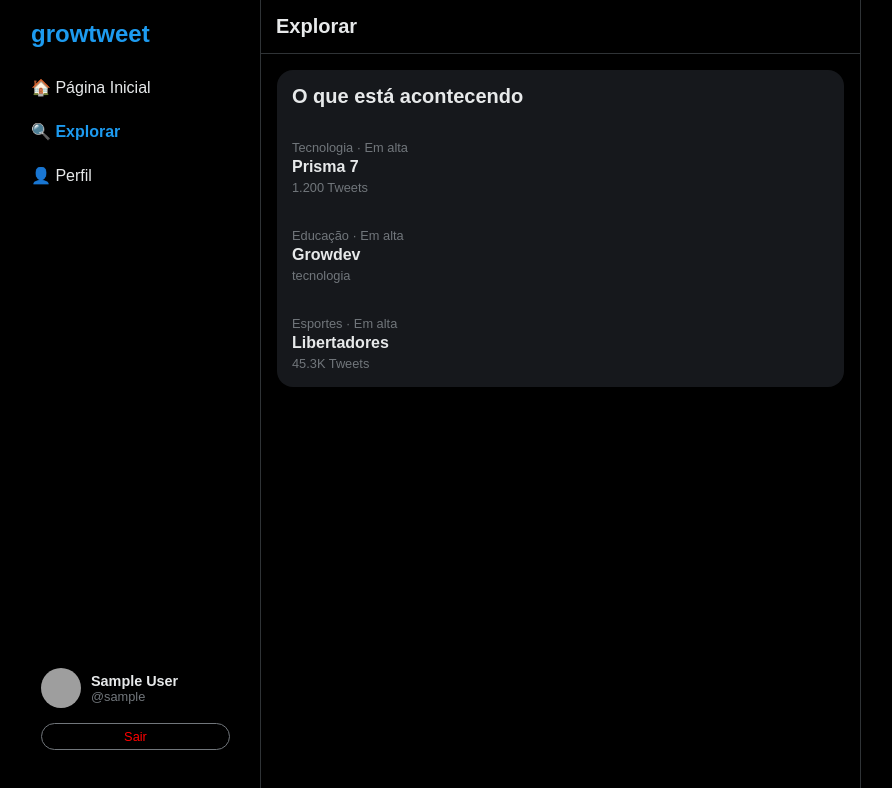
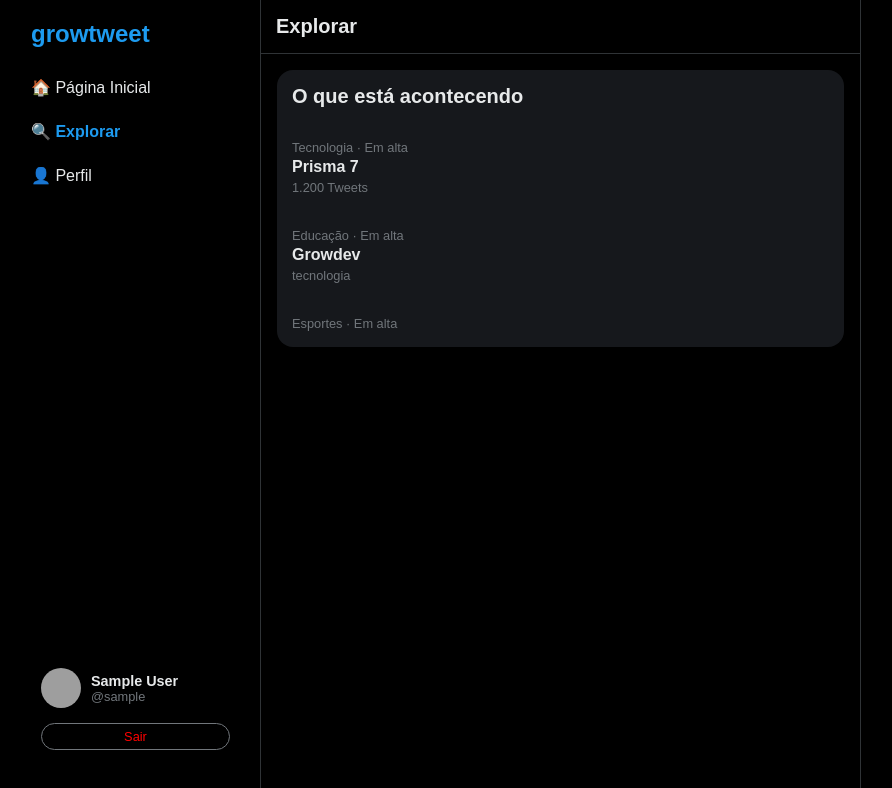
Before and after one commit to guilherferreiraa/Growtwitter-react-, a React (Vite) app: page /explore in a window 1280 px wide. Shown: the top 788 px of the page, without its empty margins (29-921 px from the left). Built offline with nearby package versions, Linux system fonts and the light colour scheme; sample sign-in values are in the browser's storage; grey boxes are pictures that could not be loaded.

Commit message:
mini alteração

```diff
--- a/src/pages/search.tsx
+++ b/src/pages/search.tsx
@@ -92,18 +92,6 @@ export function Search() {
               <span style={{ fontSize: "0.8rem", color: "#71767b" }}>
                 Esportes · Em alta
               </span>
-              <div
-                style={{
-                  fontWeight: "bold",
-                  margin: "2px 0",
-                  fontSize: "16px",
-                }}
-              >
-                Libertadores
-              </div>
-              <span style={{ fontSize: "0.8rem", color: "#71767b" }}>
-                45.3K Tweets
-              </span>
             </div>
           </div>
         </section>
```
